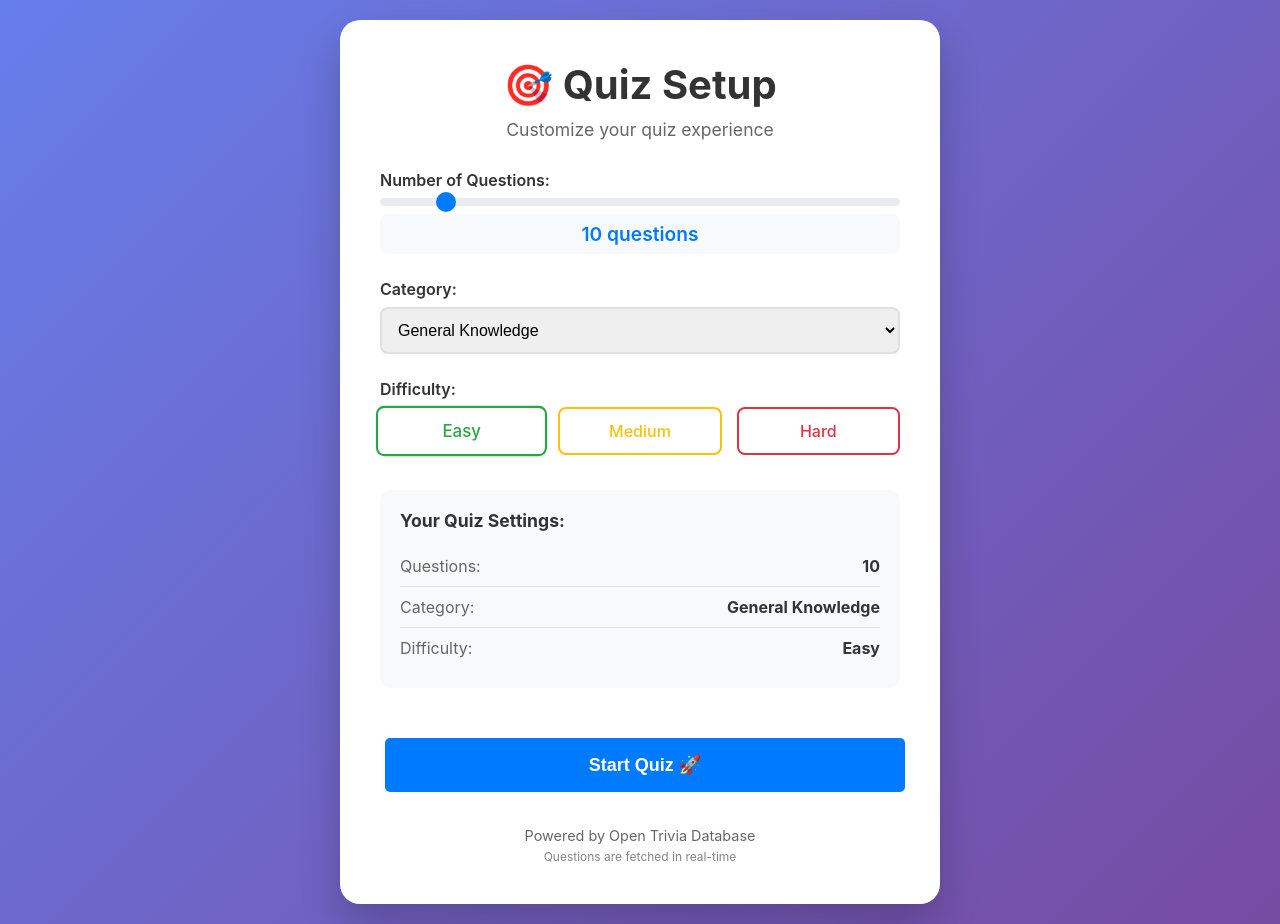
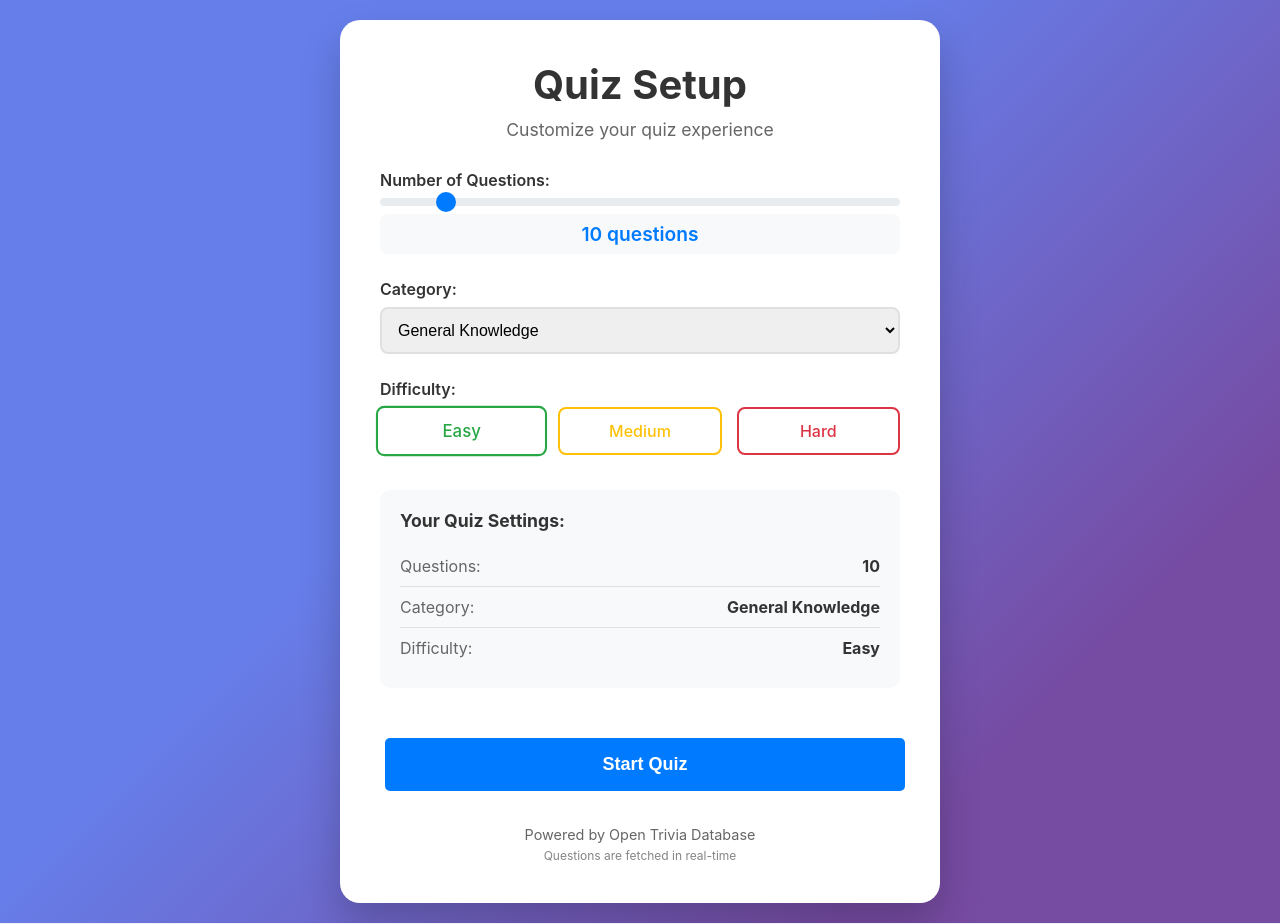
Before and after one commit to Stevenkay5/alx-fe-reactjs, a React (Create React App) app in the folder quiz-app/: page / in a window 1280 px wide. Built offline with nearby package versions, Linux system fonts and the light colour scheme.

Commit message:
UI changes to SetupPage & ResultsPage

```diff
--- a/quiz-app/src/pages/ResultsPage.jsx
+++ b/quiz-app/src/pages/ResultsPage.jsx
@@ -11,7 +11,7 @@ const ResultsPage = ({ score, totalQuestions, answers, onPlayAgain, onNewQuiz })
   const getResultMessage = () => {
     if (percentage >= 80) return 'Excellent! 🌟';
     if (percentage >= 60) return 'Good job! 👍';
-    if (percentage >= 40) return 'Not bad! 💪';
+    if (percentage >= 40) return 'Not bad!';
     return 'Keep practicing! 📚';
   };
 
@@ -25,7 +25,7 @@ const ResultsPage = ({ score, totalQuestions, answers, onPlayAgain, onNewQuiz })
   return (
     <div className="results-page">
       <div className="results-container">
-        <h1 className="results-title">Quiz Complete! 🎉</h1>
+        <h1 className="results-title">Quiz Complete!</h1>
 
         <div className="score-circle" style={{ borderColor: getResultColor() }}>
           <div className="score-number">{score}</div>
--- a/quiz-app/src/pages/SetupPage.css
+++ b/quiz-app/src/pages/SetupPage.css
@@ -4,7 +4,7 @@
   display: flex;
   align-items: center;
   justify-content: center;
-  background: linear-gradient(135deg, #667eea 0%, #764ba2 100%);
+  background: linear-gradient(135deg, #667eea 40%, #764ba2 80%);
   padding: 20px;
 }
 
--- a/quiz-app/src/pages/SetupPage.jsx
+++ b/quiz-app/src/pages/SetupPage.jsx
@@ -69,7 +69,7 @@ const SetupPage = ({ onStart }) => {
   return (
     <div className="setup-page">
       <div className="setup-container">
-        <h1 className="setup-title">🎯 Quiz Setup</h1>
+        <h1 className="setup-title">Quiz Setup</h1>
         <p className="setup-subtitle">Customize your quiz experience</p>
 
         <form onSubmit={handleSubmit} className="setup-form">
@@ -160,7 +160,7 @@ const SetupPage = ({ onStart }) => {
               size="large"
               fullWidth
             >
-              Start Quiz 🚀
+              Start Quiz
             </Button>
           </div>
         </form>
```
